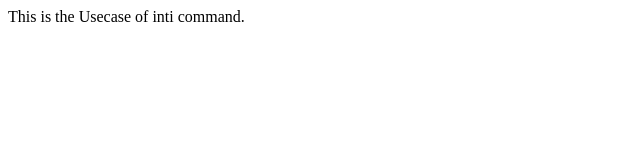
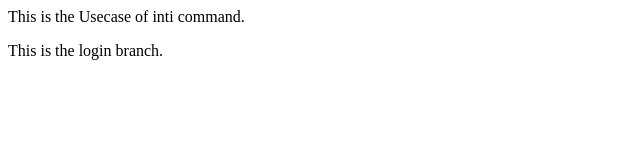
Before and after one commit to sandip48/LocalRepo, a plain HTML site: page index.html in a window 1280 px wide. Shown: the whole page, without its empty margins (0-640 px from the left). Drawn offline with Linux system fonts and the light colour scheme.

Commit message:
Adding feature in login/index.html

```diff
--- a/index.html
+++ b/index.html
@@ -2,3 +2,6 @@
     This is the Usecase of inti command.
 
 </p>
+<p>
+    This is the login branch.
+</p>
```
